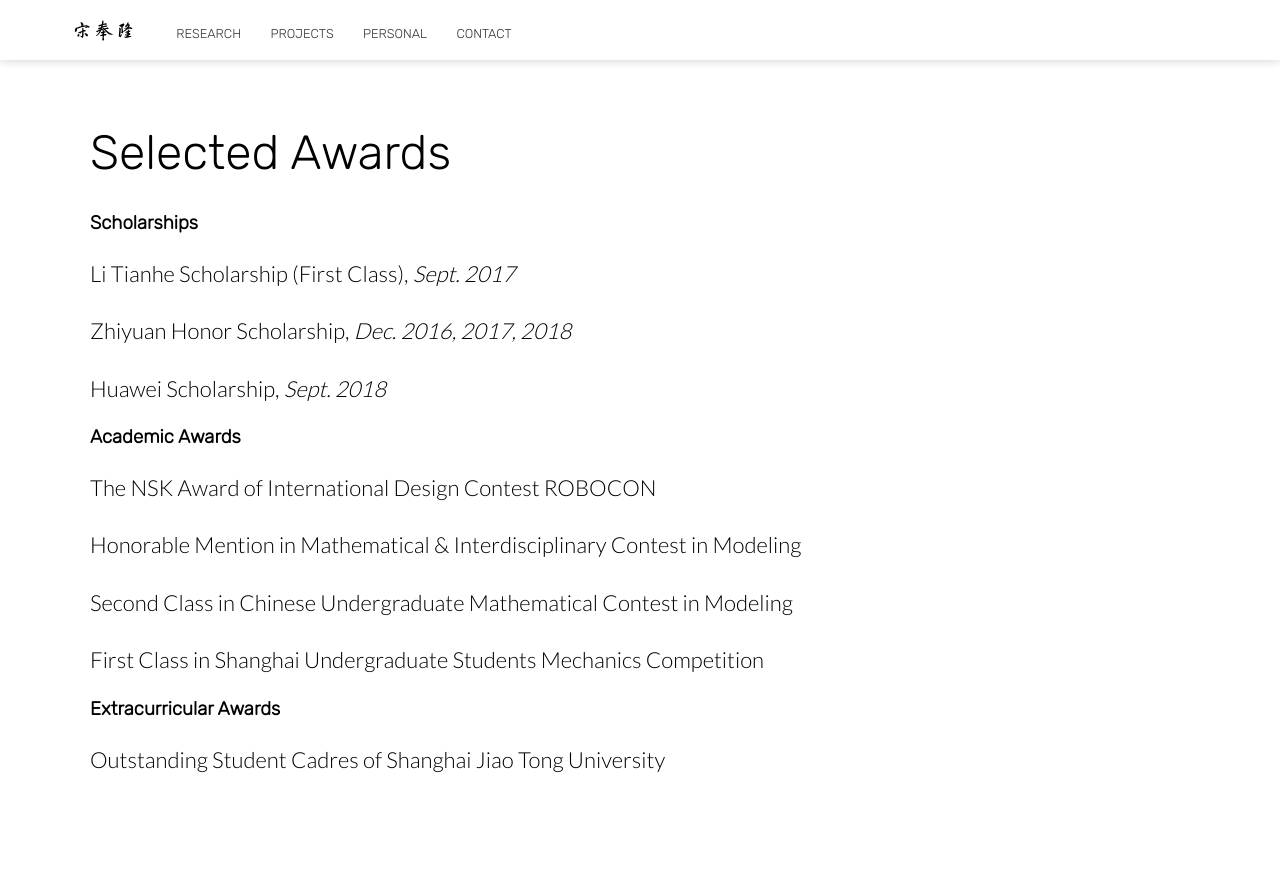
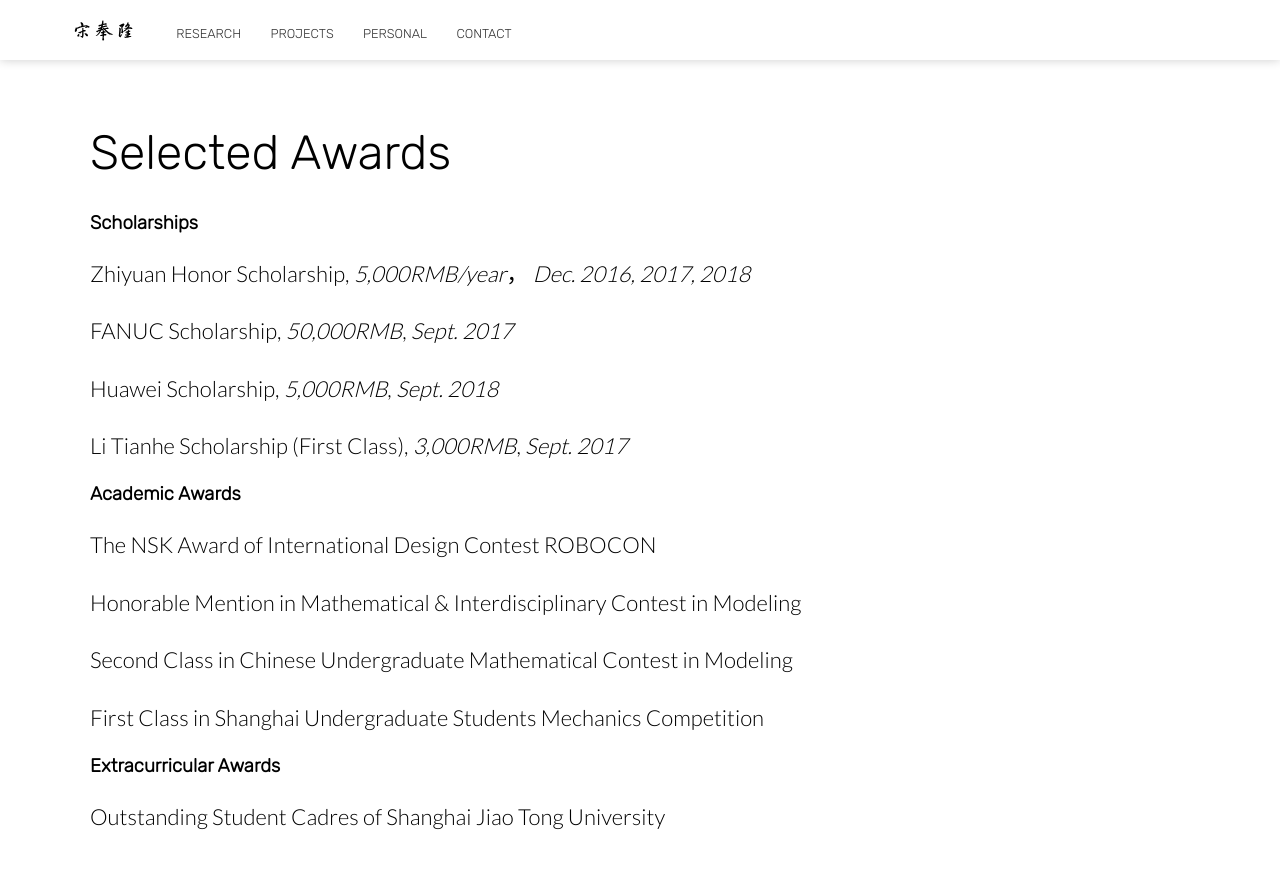
Before and after one commit to FenglongSong/fenglongsong.github.io, a Jekyll site: the page built from index.html, in a window 1280 px wide and 900 px high, scrolled down 1925 px. Shown: the top 869 px of the window. Built offline with Jekyll 4.4.1, drawn with Linux system fonts in a browser that asks for light colours; nearby versions of some CDN libraries.

Commit message:
Update index.html

```diff
--- a/index.html
+++ b/index.html
@@ -49,9 +49,10 @@ bottom_image: https://unsplash.it/2000/1322?a=.png
 			<div class="text">
 				<h2 class="editable">Selected Awards</h2>
 				<h3 class="editable">Scholarships </h3>
-				<p class="editable">Li Tianhe Scholarship (First Class), <i>Sept. 2017</i></p>
-				<p class="editable">Zhiyuan Honor Scholarship, <i>Dec. 2016, 2017, 2018</i></p>
-				<p class="editable">Huawei Scholarship, <i>Sept. 2018</i></p>
+				<p class="editable">Zhiyuan Honor Scholarship, <i>5,000RMB/year</i>， <i>Dec. 2016, 2017, 2018</i></p>
+				<p class="editable">FANUC Scholarship, <i>50,000RMB</i>, <i>Sept. 2017</i></p>
+				<p class="editable">Huawei Scholarship, <i>5,000RMB</i>, <i>Sept. 2018</i></p>
+				<p class="editable">Li Tianhe Scholarship (First Class), <i>3,000RMB</i>, <i>Sept. 2017</i></p>
 
 				<h3 class="editable">Academic Awards</h3>
 				<p class="editable">The NSK Award of International Design Contest ROBOCON</p>
```
